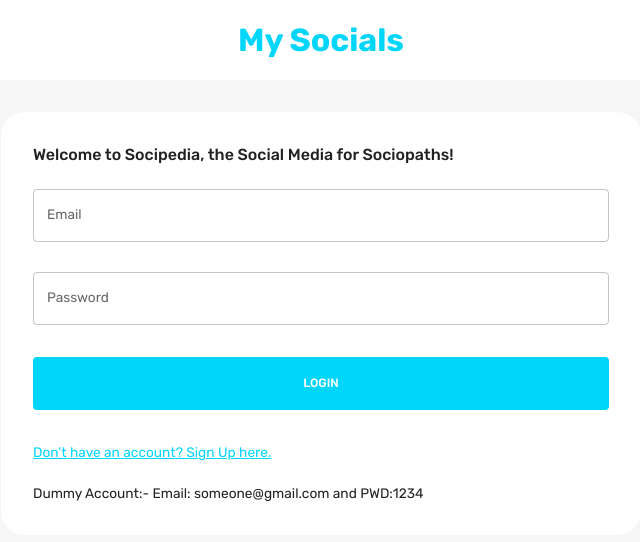
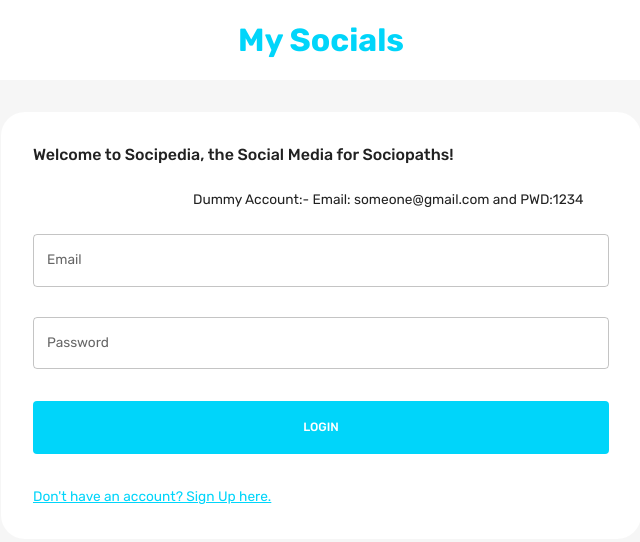
Before and after one commit to Natiman58/social-media-app, a React (Create React App) app in the folder client/: page / in a window 1280 px wide. Shown: the top 542 px of the page, without its empty margins (319-959 px from the left). Built offline with nearby package versions, Linux system fonts and the light colour scheme.

Commit message:
add a dummy account

```diff
--- a/client/src/scenes/loginPage/Form.jsx
+++ b/client/src/scenes/loginPage/Form.jsx
@@ -267,10 +267,6 @@ const Form = () => {
                 ? "Don't have an account? Sign Up here."
                 : "Already have an account? Login here."}
             </Typography>
-            <br></br>
-            <Typography>
-              Dummy Account:- Email: someone@gmail.com and PWD:1234
-            </Typography>
           </Box>
         </form>
       )}
--- a/client/src/scenes/loginPage/index.jsx
+++ b/client/src/scenes/loginPage/index.jsx
@@ -27,6 +27,9 @@ const LoginPage = () => {
         <Typography fontWeight="500" variant="h5" sx={{ mb: "1.5rem" }}>
           Welcome to Socipedia, the Social Media for Sociopaths!
         </Typography>
+        <Typography style={{marginLeft: "10rem", marginBottom: "1.5rem"}}>
+              Dummy Account:- Email: someone@gmail.com and PWD:1234
+        </Typography>
         <Form />
       </Box>
     </Box>
--- a/client/src/scenes/navbar/index.jsx
+++ b/client/src/scenes/navbar/index.jsx
@@ -56,7 +56,7 @@ const Navbar = () => {
             },
           }}
         >
-          MY SOCIALS
+          My Socials
         </Typography>
         {isNonMobileScreens && (
           <FlexBetween
```
Also changed, not shown: client/public/free_icon_1.svg (deleted).
